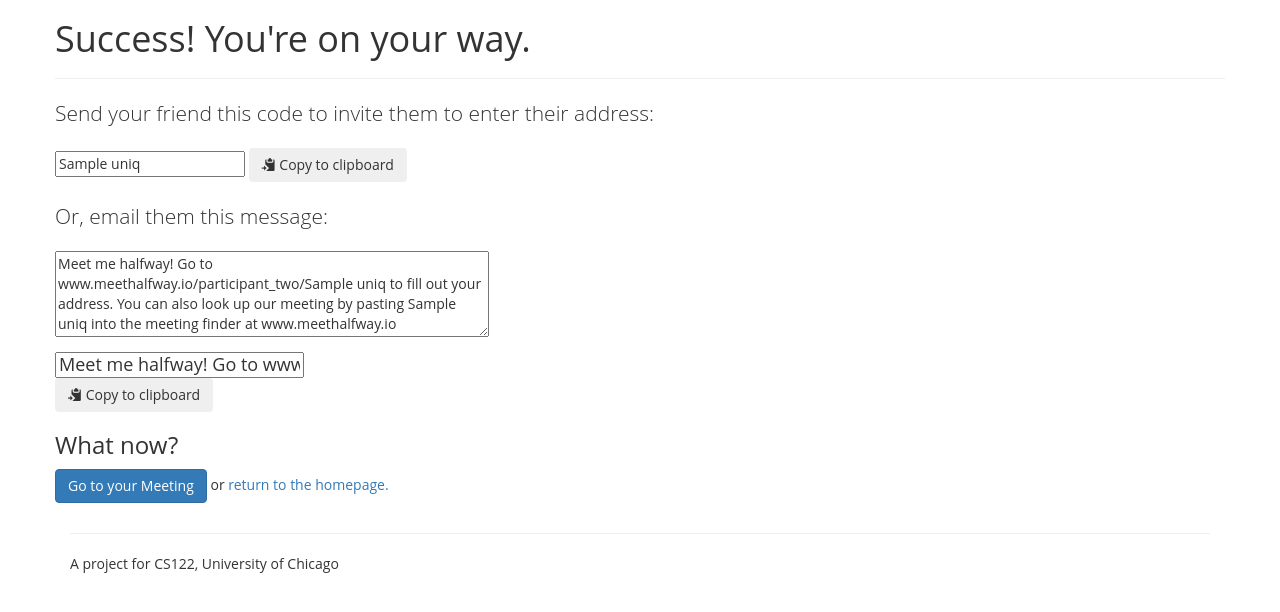
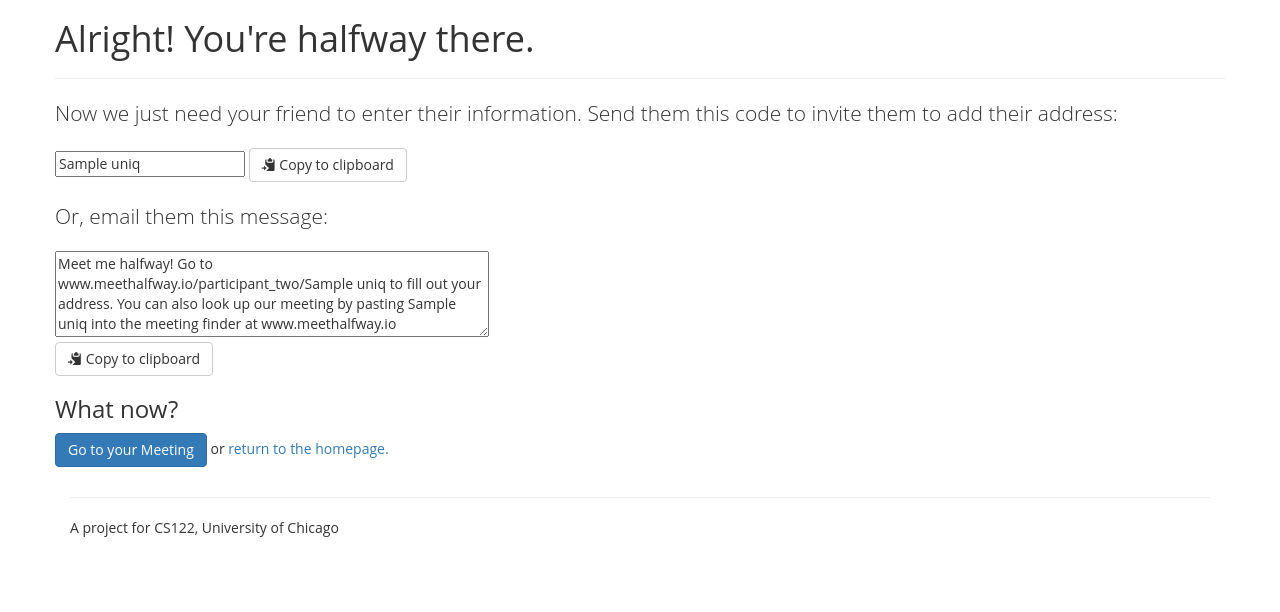
Before and after one commit to cszc/Meet-Halfway, a Django app: template meethalfway/templates/halfwayapp/response.html in a window 1280 px wide. Shown: the part 71-683 px from the top of the page. Run offline with Django 3.2, Linux system fonts and the light colour scheme; the template is opened without the code that fills it: most values are stand-ins (such as "Sample title", 1, 10 or a date in 2020); some libraries are stand-ins or nearby versions.

Commit message:
update response copy

```diff
--- a/meethalfway/templates/halfwayapp/response.html
+++ b/meethalfway/templates/halfwayapp/response.html
@@ -7,9 +7,9 @@
 <div class = "container">
     <div class="row">
         <div class='page-header'>
-        <h1>Success! You're on your way.</h1>
+        <h1>Alright! You're halfway there.</h1>
         </div>
-        <p class="lead">Send your friend this code to invite them to enter their address:</p>
+        <p class="lead">Now we just need your friend to enter their information. Send them this code to invite them to add their address:</p>
 
         <script src="{% static "clipboard/clipboard.min.js" %}"></script>
 
@@ -20,7 +20,7 @@
             <!-- Target -->
             <input id="copyid" value="{{uniq}}">
             <!-- Trigger -->
-            <button class="btn" data-clipboard-target="#copyid">
+            <button class="btn btn-default" data-clipboard-target="#copyid">
                 <span class='glyphicon glyphicon-copy'></span>
                 <!-- img src="../static/clipboard/assets/noun_168961_cc.svg" alt="Copy to clipboard" -->
                 Copy to clipboard
@@ -28,15 +28,13 @@
         </br>
         <br>
         <p class='lead'>Or, email them this message:</p>
-        <textarea id='fulltext' rows="4" cols="50">Meet me halfway! Go to www.meethalfway.io/participant_two/{{uniq}} to fill out your address. You can also look up our meeting by pasting {{uniq}} into the meeting finder at www.meethalfway.io
+        <!-- Target -->
+
+        <textarea id="fulltext" rows="4" cols="50">Meet me halfway! Go to www.meethalfway.io/participant_two/{{uniq}} to fill out your address. You can also look up our meeting by pasting {{uniq}} into the meeting finder at www.meethalfway.io
         </textarea>
-        <!-- Target -->
-        <h4>
-            <input id="fulltext" value="Meet me halfway! Go to www.meethalfway.io/participant_two/{{uniq}} to fill out your address. You can also look up our meeting by pasting {{uniq}} into the meeting finder at www.meethalfway.io">
-
             <!-- Trigger -->
             <div>
-            <button class="btn" data-clipboard-target="#fulltext">
+            <button class="btn btn-default" data-clipboard-target="#fulltext">
                 <span class='glyphicon glyphicon-copy'></span>
                 Copy to clipboard
             </button>
```
